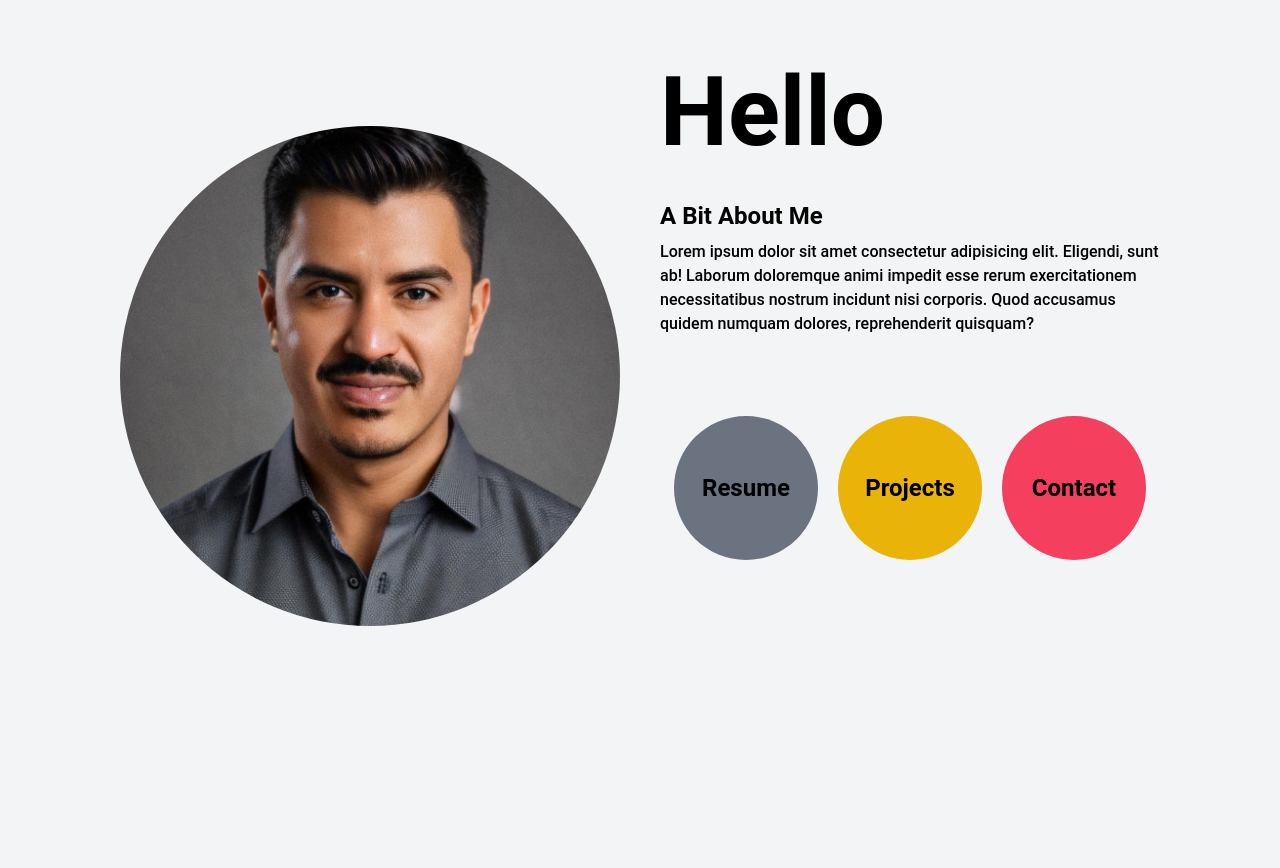
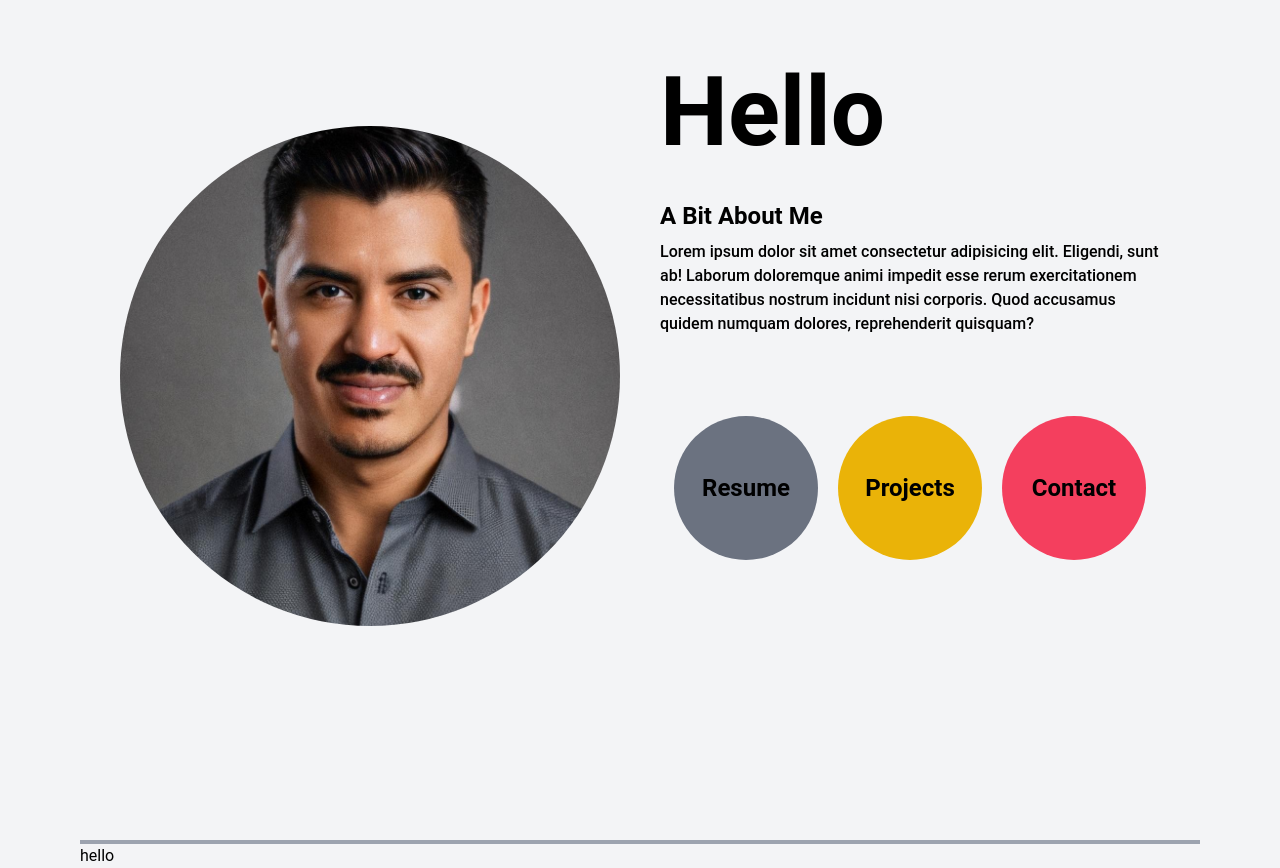
Before and after one commit to Danileson88/personal-website, a React (Vite) app: page / in a window 1280 px wide. Shown: the part 260-1128 px from the top of the page. Before the commit the page ends 972 px from the top, so only its background shows below. Built offline with nearby package versions, Linux system fonts and the light colour scheme.

Commit message:
more landing page updates.

```diff
--- a/src/App.tsx
+++ b/src/App.tsx
@@ -1,6 +1,7 @@
 import "./App.css";
 import Header from "./components/NavBar";
 import Hero from "./components/hero";
+import Footer from "./components/Footer";
 import { useState } from "react";
 
 function App() {
@@ -13,6 +14,7 @@ function App() {
     <div>
       <Header openMenu={openMenu} isOpen={isOpen} />
       <Hero openMenu={openMenu} isOpen={isOpen} />
+      <Footer />
     </div>
   );
 }
--- /dev/null
+++ b/src/components/Footer.tsx
@@ -0,0 +1,19 @@
+import React from "react";
+
+const Footer: React.FC = () => {
+  return (
+    <footer className=" mt-32 flex justify-center md:block">
+      <ul
+        className="border-t-4 border-gray-400 border-solid absolute md:static bottom-[-500px] md:w-auto
+     w-11/12 md:mr-20 md:ml-20"
+      >
+        <li>hello</li>
+        <li></li>
+        <li></li>
+        <li></li>
+      </ul>
+    </footer>
+  );
+};
+
+export default Footer;
--- a/src/components/NavBar.tsx
+++ b/src/components/NavBar.tsx
@@ -3,7 +3,7 @@ import { HeaderProps } from "../types";
 const Header: React.FC<HeaderProps> = ({ openMenu, isOpen }) => {
   return (
     <nav
-      className=" flex mt-8 md:ml-10 md:mr-10 md:justify-between md:sticky md:top-0
+      className=" pt-8 flex md:ml-10 md:mr-10 md:justify-between bg-gray-100 top-0 z-10
     "
     >
       <div className="flex items-center ml-5">
--- a/src/components/hero.tsx
+++ b/src/components/hero.tsx
@@ -7,14 +7,14 @@ const Hero: React.FC<HeroProps> = ({ isOpen }) => {
     <div
       className={` ${
         isOpen ? "opacity-0" : " opacity-100"
-      } flex md:flex justify-center md:h-screen md:mt-[100px] absolute md:relative
+      } fade-in-up flex md:flex justify-center md:h-screen md:mt-[100px] absolute md:static
       mt-24`}
     >
       <div className=" flex items-center justify-center gap-5">
         <img
           src="./src/assets/profile-pic.JPG"
           className=" w-[375px] md:w-[500px] h-[375px] md:h-[500px] border-solid rounded-full object-cover mt-32
-          absolute md:relative top-[400px] md:top-0"
+          absolute md:static top-[400px] md:top-0"
         />
         <div className="info-text w-fit mr-5 ml-5 md:mr-0 md:ml-5 md:w-[500px]">
           <h1 className=" text-8xl font-bold">Hello</h1>
--- a/src/styles/animations.css
+++ b/src/styles/animations.css
@@ -5,12 +5,12 @@
   }
   100% {
     opacity: 1;
-    transform: translateY(0);
+    transform: translateY(0px);
   }
 }
 
 .fade-in-up {
-  animation: fadeInUp 0.5s ease-out;
+  animation: fadeInUp 0.8s linear;
 }
 
 @keyframes fadeInUp1 {
@@ -25,7 +25,7 @@
 }
 
 .fade-in-up1 {
-  animation: fadeInUp1 0.5s ease-out; /* Increased duration to 1 second */
+  animation: fadeInUp1 1s ease-out; /* Increased duration to 1 second */
 }
 
 @keyframes fadeInUp2 {
@@ -40,7 +40,7 @@
 }
 
 .fade-in-up2 {
-  animation: fadeInUp2 0.7s ease-out; /* Increased duration to 1 second */
+  animation: fadeInUp2 1.2s ease-out; /* Increased duration to 1 second */
 }
 
 @keyframes fadeInUp3 {
@@ -55,5 +55,5 @@
 }
 
 .fade-in-up3 {
-  animation: fadeInUp3 0.9s ease-out; /* Increased duration to 1 second */
+  animation: fadeInUp3 1.4s ease-out; /* Increased duration to 1 second */
 }
```
